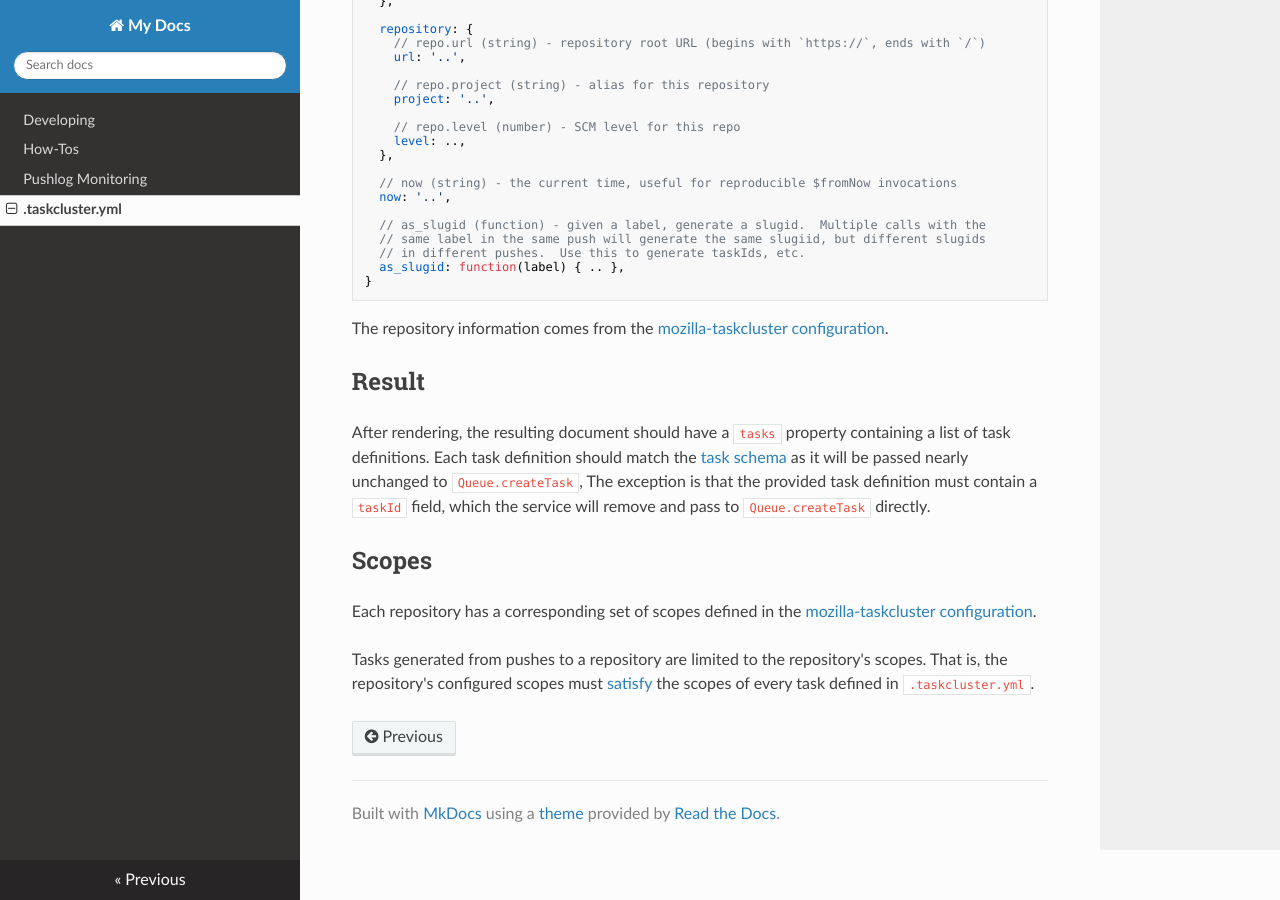
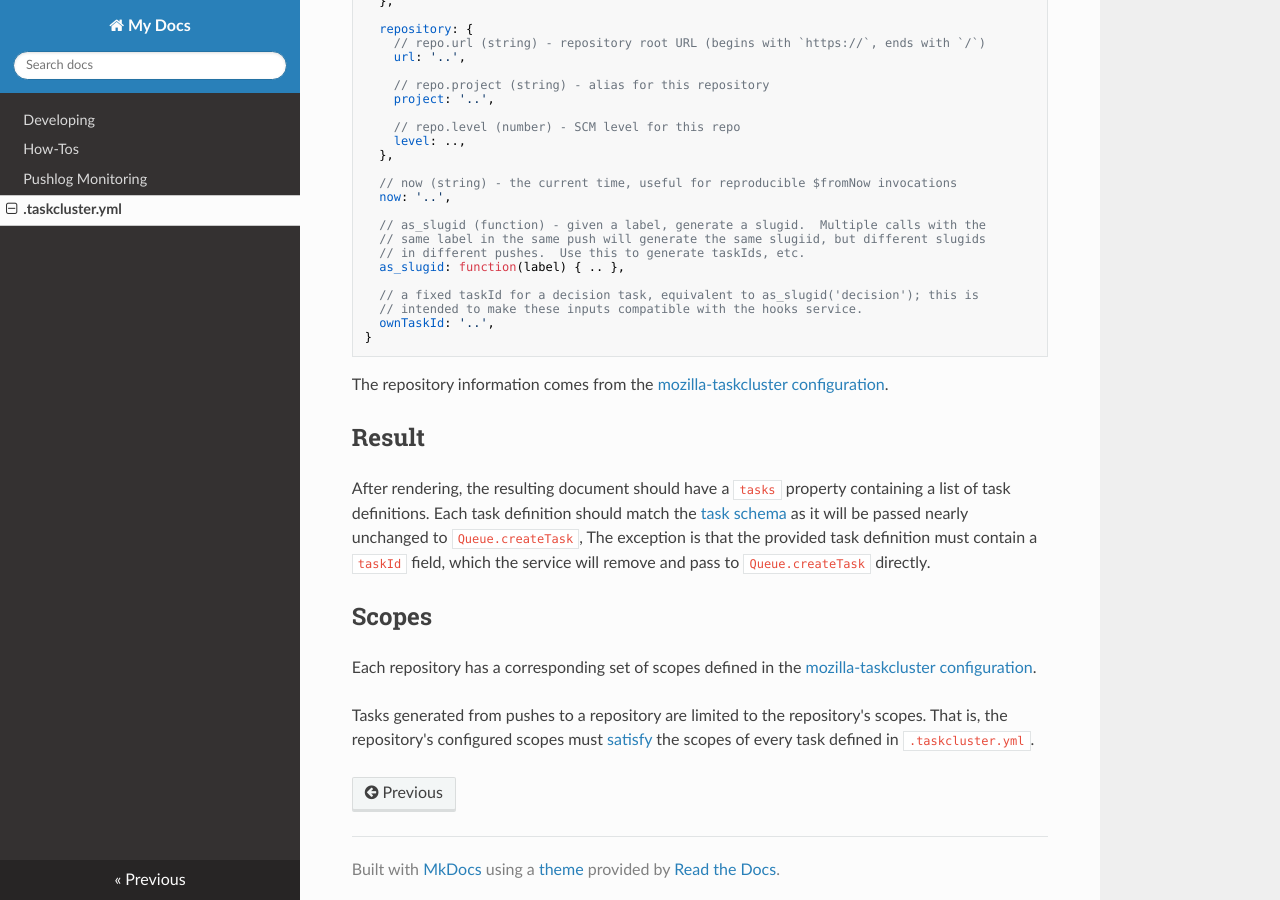
Before and after one commit to taskcluster/mozilla-taskcluster, an MkDocs documentation site: the page built from docs/taskcluster-yml.md, in a window 1280 px wide and 900 px high, scrolled down 828 px. Built offline with MkDocs 1.6.1, drawn with Linux system fonts in a browser that asks for light colours; nearby versions of some CDN libraries.

Commit message:
Bug 1524358 - supply a taskId as well as as_slugid

````diff
--- a/docs/taskcluster-yml.md
+++ b/docs/taskcluster-yml.md
@@ -65,6 +65,10 @@ variables are provided:
   // same label in the same push will generate the same slugiid, but different slugids
   // in different pushes.  Use this to generate taskIds, etc.
   as_slugid: function(label) { .. },
+
+  // a fixed taskId for a decision task, equivalent to as_slugid('decision'); this is
+  // intended to make these inputs compatible with the hooks service.
+  ownTaskId: '..',
 }
 ```
 
````
Also changed, not shown: 1 other file.
